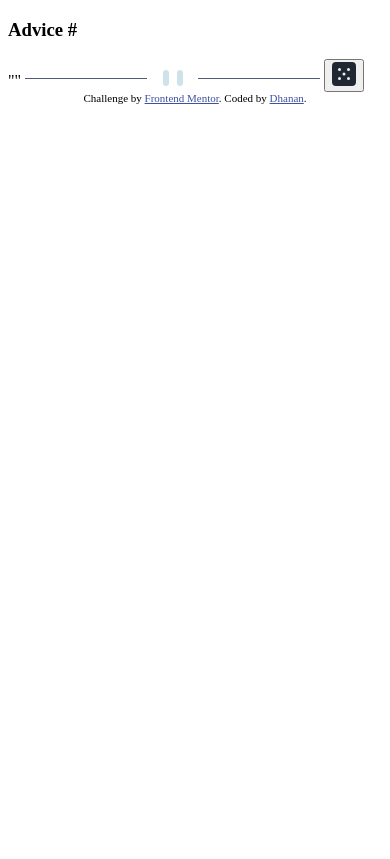
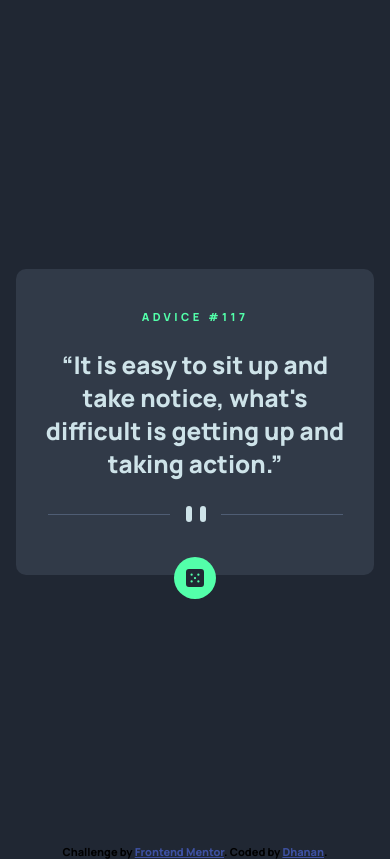
Before and after one commit to dhananjayandayalan/advice-generator-app-main, a plain HTML site: page index.html in a window 390 px wide. Drawn offline with Linux system fonts and the light colour scheme.

Commit message:
Style completed for both Mobile And Desktop Screens

```diff
--- a/index.html
+++ b/index.html
@@ -7,8 +7,12 @@
   <!-- displays site properly based on user's device -->
 
   <link rel="icon" type="image/png" sizes="32x32" href="./images/favicon-32x32.png">
+  <link rel="stylesheet" href="style.css">
+  <link rel="preconnect" href="https://fonts.googleapis.com">
+  <link rel="preconnect" href="https://fonts.gstatic.com" crossorigin>
+  <link href="https://fonts.googleapis.com/css2?family=Manrope:wght@800&display=swap" rel="stylesheet">
 
-  <title>Frontend Mentor | Advice generator app</title>
+  <title>Advice generator app</title>
 
   <!-- Feel free to remove these styles or customise in your own stylesheet 👍 -->
   <style>
@@ -27,11 +31,15 @@
 
   <main>
     <section>
-      <h3>Advice #<span id="adviceId"></span></h3>
+      <h3>Advice #<span id="adviceId">117</span></h3>
 
-      "<span id="advice"></span>"
-      <img src="./images/pattern-divider-mobile.svg" alt="Divider Graphics" aria-hidden="auto">
-      <button><img src="./images/icon-dice.svg" alt="Dice Icon" aria-hidden="true"></button>
+      <p>“<span id="advice">It is easy to sit up and take notice, what's difficult is getting up and taking
+          action.</span>”</p>
+      <picture>
+        <source srcset="./images/pattern-divider-desktop.svg" media="(min-width: 540px)">
+        <img class="split" src="./images/pattern-divider-mobile.svg" alt="Divider Graphics" aria-hidden="auto">
+      </picture>
+      <button id="generate"><img src="./images/icon-dice.svg" alt="Dice Icon" aria-hidden="true"></button>
     </section>
   </main>
 
--- /dev/null
+++ b/style.css
@@ -0,0 +1,76 @@
+:root {
+  font-family: 'Manrope', sans-serif;
+}
+
+*,
+*::before,
+*::after {
+  box-sizing: border-box;
+}
+
+* {
+  margin: 0;
+  padding: 0;
+  font: inherit;
+}
+
+body {
+  background: #202733;
+  min-height: 100vh;
+}
+
+main {
+  display: grid;
+  place-items: center;
+  height: 100vh;
+  padding-inline: 1rem;
+}
+
+section {
+  position: relative;
+  background: #313a48;
+  max-width: 540px;
+  min-width: 343px;
+  text-align: center;
+  border-radius: 10px;
+}
+
+section h3 {
+  padding-top: clamp(2.5rem, calc(1.36rem + 4.85vw), 3rem);
+  font-size: clamp(0.69rem, calc(0.4rem + 1.21vw), 0.81rem);
+  color: #53ffaa;
+  text-transform: uppercase;
+  letter-spacing: 3.4px;
+}
+
+section p {
+  font-size: clamp(1.5rem, calc(0.93rem + 2.42vw), 1.75rem);
+  padding-top: 1.5rem;
+  color: #cee3e9;
+  padding-inline: clamp(1.5rem, calc(-1.91rem + 14.55vw), 3rem);
+}
+
+section .split {
+  padding-top: clamp(1.5rem, calc(-0.77rem + 9.7vw), 2.5rem);
+  padding-bottom: clamp(3rem, calc(2.15rem + 3.64vw), 3.38rem);
+}
+
+button {
+  display: flex;
+  position: absolute;
+  left: calc(50% - 21px);
+  bottom: -24px;
+  padding: 12px;
+  border: none;
+  border-radius: 50%;
+  background: #53ffaa;
+  cursor: pointer;
+}
+
+button:hover {
+  box-shadow: 0px 0px 16px 2px #53ffaa;
+}
+
+button img {
+  width: 18px;
+}
```
